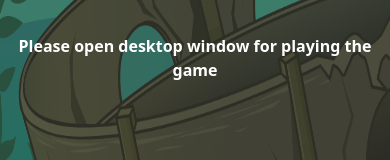
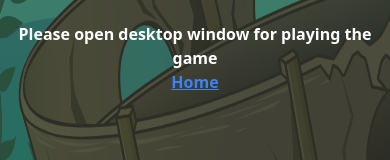
Before and after one commit to Saimun-jd/oceanxplorer, a React (Vite) app: page /game in a window 390 px wide. Shown: the part 364-524 px from the top of the page. Built offline with nearby package versions, Linux system fonts and the light colour scheme; a web font is replaced by a local one.

Commit message:
added home navigation to game screen if not desktop

```diff
--- a/src/components/Game.jsx
+++ b/src/components/Game.jsx
@@ -1,5 +1,6 @@
 import OceanGuardian from "./OceanGuardianGame"
 import useCheckMobileScreen from "../hooks/useCheckMobileScreen";
+import { NavLink } from "react-router-dom";
 
 const Game = () => {
   const isMobile = useCheckMobileScreen();
@@ -7,8 +8,9 @@ const Game = () => {
   return (
     <div className="app relative">
       {
-        isMobile && (<div className="fixed inset-0 bg-black bg-opacity-50 text-white font-bold z-50 flex justify-center items-center text-center">
+        isMobile && (<div className="fixed inset-0 bg-black bg-opacity-50 text-white font-bold z-50 flex flex-col justify-center items-center text-center">
           <span>Please open desktop window for playing the game</span>
+          <NavLink to="/" className="underline text-blue-500">Home</NavLink>
         </div>)
       }
         <OceanGuardian/>
```
